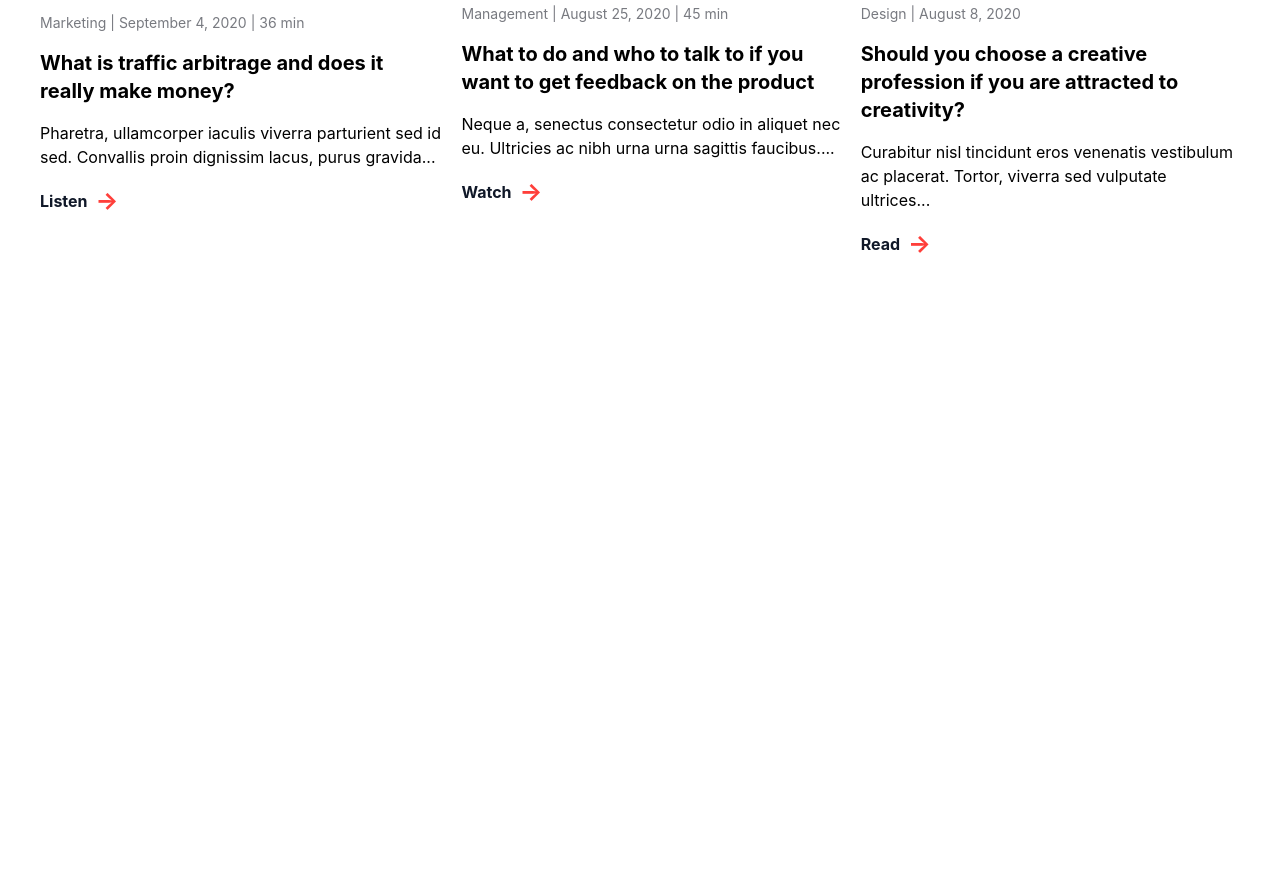
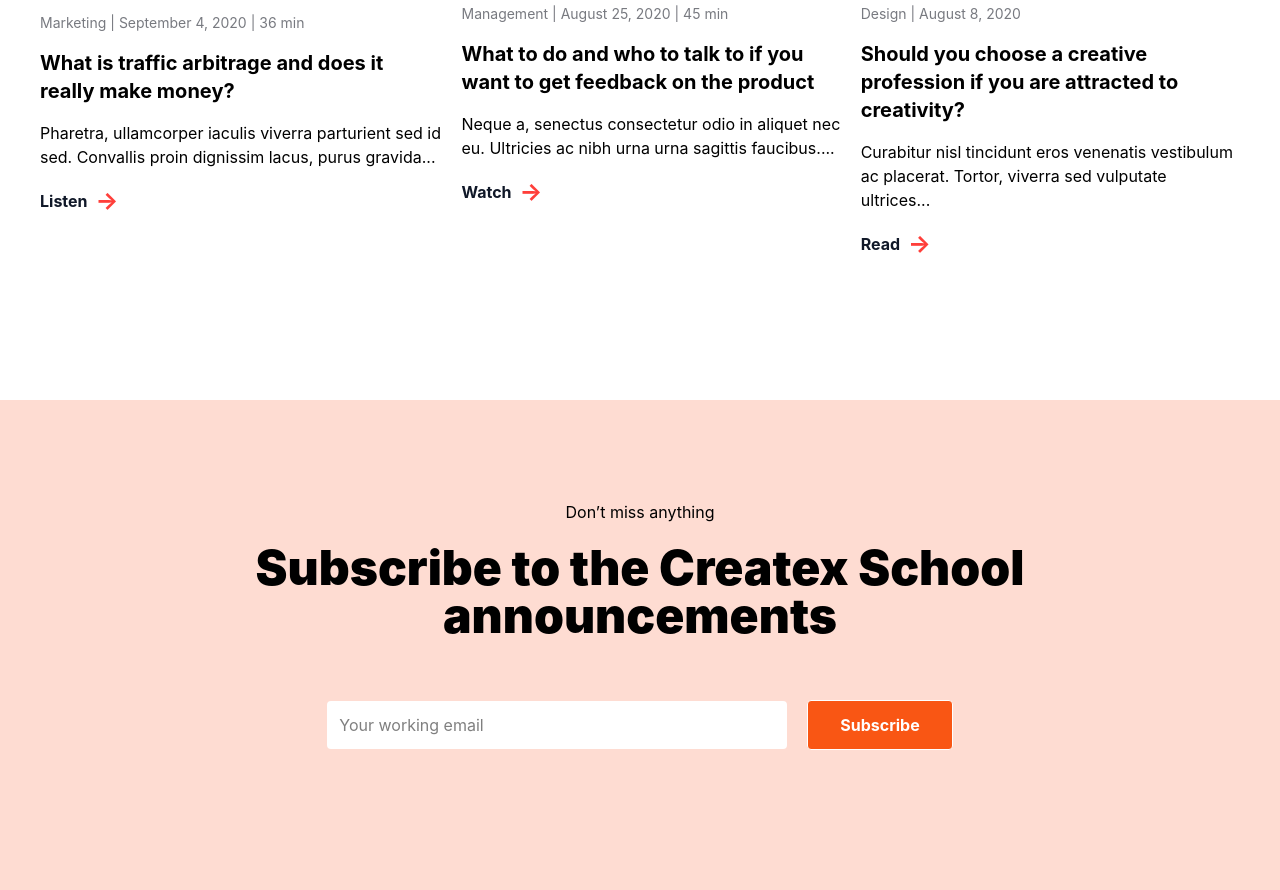
Before and after one commit to Vikingstrong/Home-Work-coop, a website: page index.html in a window 1280 px wide. Shown: the part 6374-7264 px from the top of the page. Before the commit the page ends 6774 px from the top, so only its background shows below. Drawn offline with nearby package versions, Linux system fonts and the light colour scheme; files that its build step writes are made by us from their sources.

Commit message:
Add section 9 on page 1

```diff
--- a/index.html
+++ b/index.html
@@ -294,6 +294,15 @@
             </div>
         </div>
     </section>
+
+    <section class="bg-[#FEDCD2] p-5 lg:px-0 lg:py-25 flex flex-col items-center gap-2 lg:gap-5">
+        <h6>Don’t miss anything</h6>
+        <h1 class="text-3xl lg:text-5xl font-black text-center">Subscribe to the Createx School <br> announcements</h1>
+        <form class="flex items-center flex-col lg:flex-row gap-5 py-5 lg:py-10">
+            <input class="bg-white p-3 rounded-sm pr-10 lg:pr-50" type="text" placeholder="Your working email">
+            <button class="py-3 px-8 border lg:self-center self-stretch bg-[#F95614] text-white font-bold rounded-sm">Subscribe</button>
+        </form>
+    </section>
 </main>
 </body>
 </html>
```
